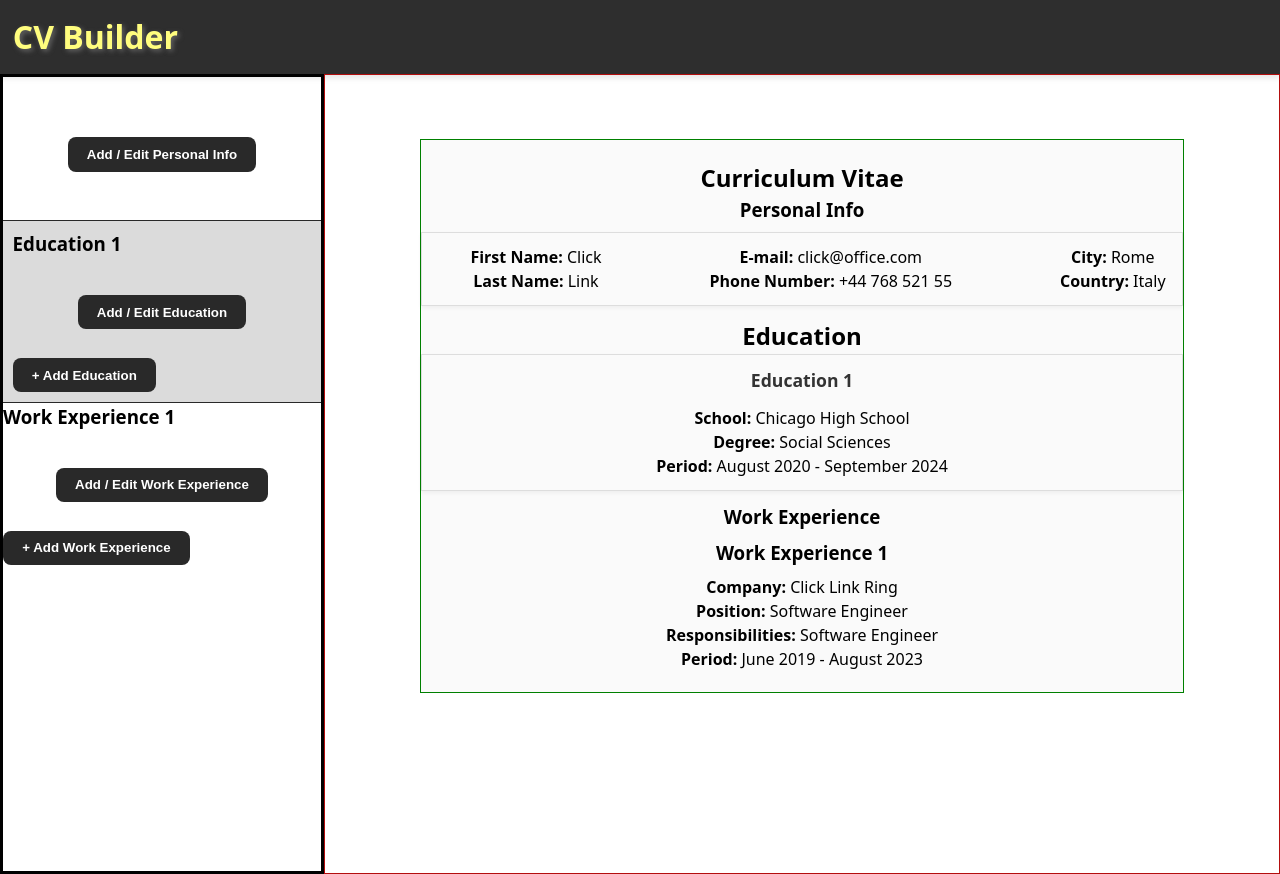
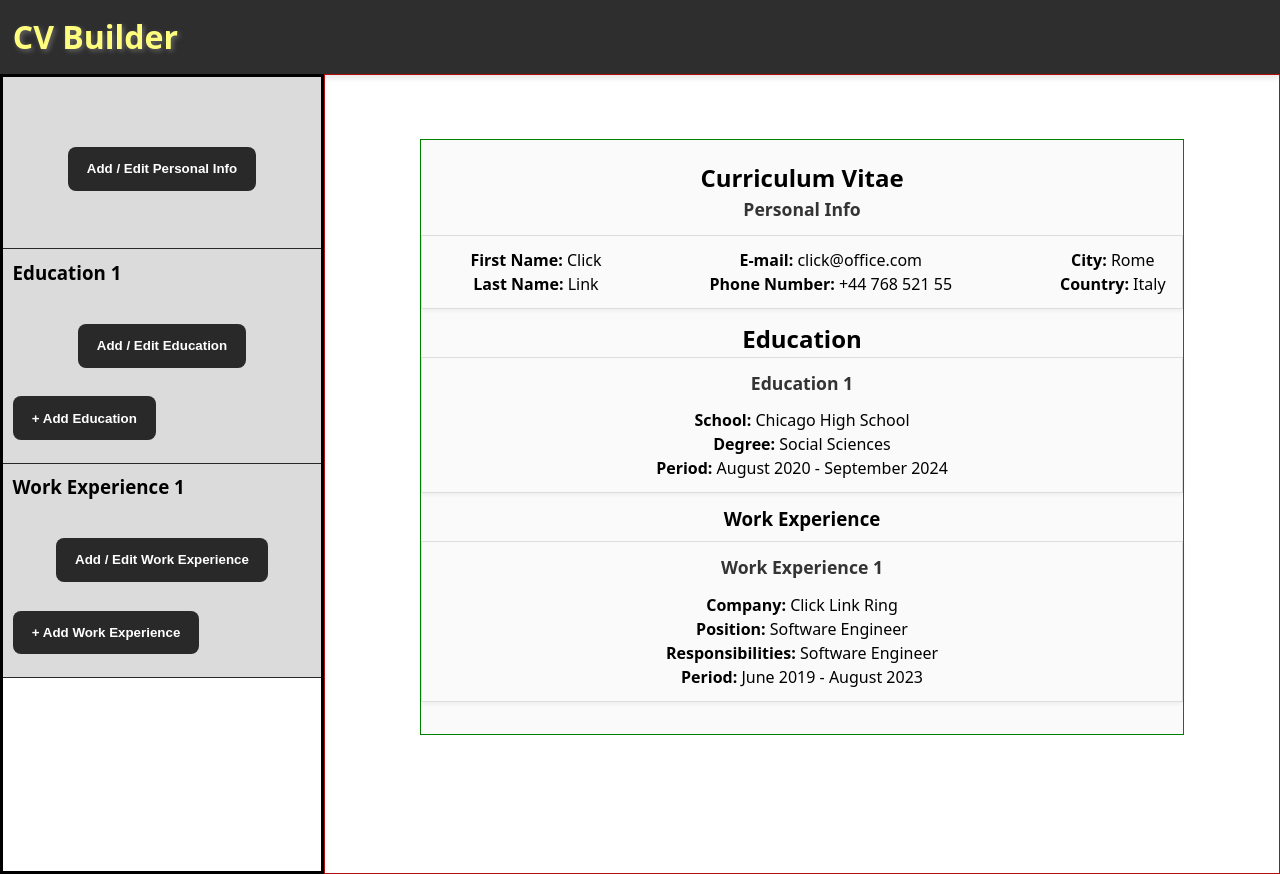
Before and after one commit to FreeFallRush/cv-application, a React (Vite) app: page / in a window 1280 px wide. Built offline with nearby package versions, Linux system fonts and the light colour scheme.

Commit message:
Added styles to FormStyles.css and CVPreview.css

```diff
--- a/src/App.css
+++ b/src/App.css
@@ -15,12 +15,12 @@
   flex-direction: column;
   align-items: center;
 }
-
-.educationInfo-form {
+.personalInfo-form,
+.educationInfo-form,
+.practicalExperience-form {
   background-color: rgb(219, 219, 219);
   padding: 0.6rem;
   border-bottom: 1px solid #292929;
-  /* text-align: center; */
 }
 
 h3 {
@@ -31,11 +31,12 @@ h3 {
   background-color: #292929;
   color: white;
   border: none;
-  padding: 0.6rem 1.2rem;
+  padding: 0.9rem 1.2rem;
   border-radius: 8px;
   cursor: pointer;
   font-weight: bold;
   margin-top: 0.8rem;
+  margin-bottom: 0.8rem;
   transition: background 0.2s ease;
 }
 
--- a/src/styles/CVPreview.css
+++ b/src/styles/CVPreview.css
@@ -22,7 +22,8 @@
 }
 
 .personalInfo,
-.educationInfo {
+.educationInfo,
+.practicalExperience {
   border: 1px solid #ddd;
 
   padding: 12px 16px;
@@ -31,7 +32,9 @@
   box-shadow: 0 2px 4px rgba(0, 0, 0, 0.05);
 }
 
-.educationInfo h3 {
+.personalInfo-section h3,
+.educationInfo h3,
+.practicalExperience h3 {
   margin-bottom: 8px;
   font-size: 1.1rem;
   color: #333;
--- a/src/styles/FormStyles.css
+++ b/src/styles/FormStyles.css
@@ -7,7 +7,6 @@
 }
 .personalInfoForm {
   padding: 3rem 0;
-  border-bottom: 1px solid #292929;
 }
 
 .personalInfoForm h2,
@@ -33,7 +32,7 @@
   background-color: #292929;
   color: white;
   border: none;
-  padding: 0.6rem 1.2rem;
+  padding: 0.9rem 1.2rem;
   border-radius: 8px;
   cursor: pointer;
   font-weight: bold;
```
